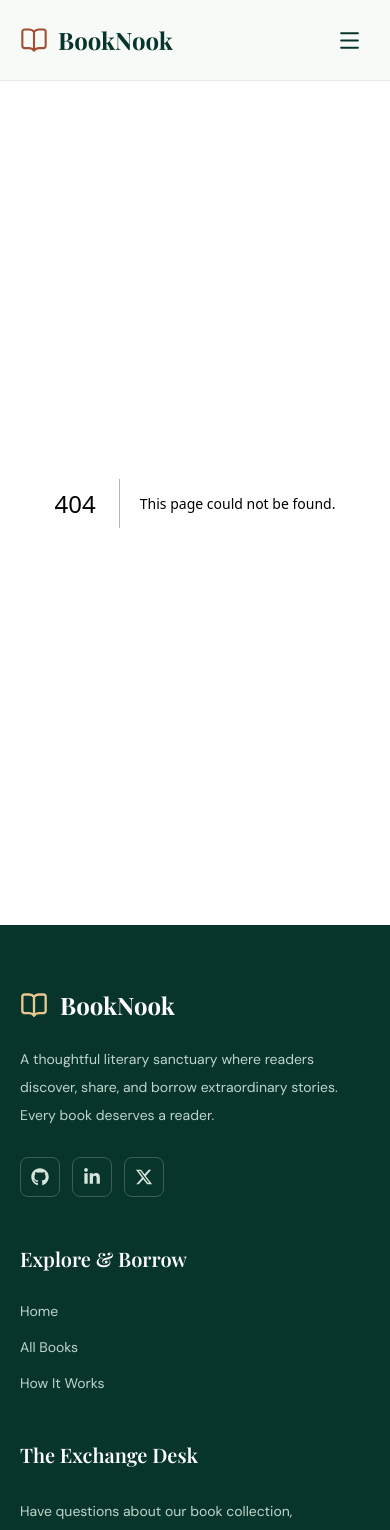
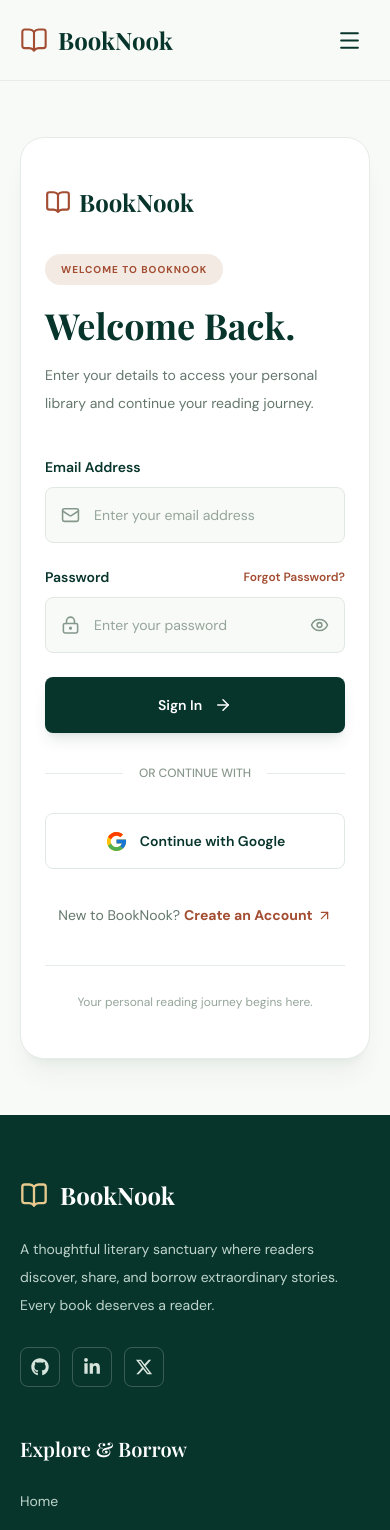
Before and after one commit to ariful-arif124/booknook-client, a Next.js app: page /login in a window 390 px wide. Before the commit this address had no page. Shown: the top 1530 px of the page. Built offline with nearby package versions, Linux system fonts and the light colour scheme; a web font is replaced by a local one.

Commit message:
Build responsive BookNook login page with Google sign in UI

```diff
--- /dev/null
+++ b/src/app/login/page.tsx
@@ -0,0 +1,13 @@
+
+import type { Metadata } from "next";
+import LoginForm from "@/components/auth/login-form";
+
+export const metadata: Metadata = {
+  title: "BookNook | Login",
+  description:
+    "Sign in to BookNook and access your personal library.",
+};
+
+export default function LoginPage() {
+  return <LoginForm />;
+}
--- /dev/null
+++ b/src/components/auth/login-form.tsx
@@ -0,0 +1,261 @@
+
+"use client";
+
+import Link from "next/link";
+import { useState } from "react";
+import {
+  ArrowRight,
+  ArrowUpRight,
+  BookOpen,
+  Eye,
+  EyeOff,
+  LockKeyhole,
+  Mail,
+  Sparkles,
+} from "lucide-react";
+import { FcGoogle } from "react-icons/fc";
+
+export default function LoginForm() {
+  const [email, setEmail] = useState("");
+  const [password, setPassword] = useState("");
+  const [showPassword, setShowPassword] = useState(false);
+  const [message, setMessage] = useState("");
+
+  const handleLogin = (e: React.FormEvent<HTMLFormElement>) => {
+    e.preventDefault();
+
+    setMessage(
+      "Login UI is ready. Authentication will be connected with Better Auth in a later step."
+    );
+  };
+
+  const handleGoogleLogin = () => {
+    setMessage(
+      "Google authentication will be enabled when Better Auth is connected."
+    );
+  };
+
+  return (
+    <section className="bg-[#F8FAF7] px-5 py-14 sm:py-20 lg:px-10">
+      <div className="mx-auto grid max-w-6xl overflow-hidden rounded-3xl border border-[#E5EBE6] bg-white shadow-xl shadow-[#07352C]/5 lg:grid-cols-2">
+        <div className="relative hidden min-h-[720px] flex-col justify-between overflow-hidden bg-[#07352C] p-12 text-white lg:flex">
+          <div className="absolute -right-28 -top-28 h-80 w-80 rounded-full border border-white/10" />
+
+          <div className="absolute -bottom-32 -left-24 h-96 w-96 rounded-full border border-white/10" />
+
+          <div className="absolute right-0 top-1/3 h-72 w-72 rounded-full bg-[#24604E]/40 blur-3xl" />
+
+          <div className="relative z-10">
+            <Link href="/" className="inline-flex items-center gap-3">
+              <BookOpen size={31} className="text-[#E7C98D]" />
+
+              <span className="font-serif text-3xl font-bold">
+                BookNook
+              </span>
+            </Link>
+          </div>
+
+          <div className="relative z-10">
+            <div className="mb-8 flex h-20 w-20 items-center justify-center rounded-2xl border border-white/15 bg-white/10">
+              <BookOpen
+                size={43}
+                strokeWidth={1.3}
+                className="text-[#E7C98D]"
+              />
+            </div>
+
+            <div className="mb-6 inline-flex items-center gap-2 rounded-full bg-white/10 px-4 py-2">
+              <Sparkles size={15} className="text-[#E7C98D]" />
+
+              <span className="text-[11px] font-bold uppercase tracking-widest text-[#E7C98D]">
+                Your Reading Sanctuary
+              </span>
+            </div>
+
+            <h2 className="font-serif max-w-md text-5xl font-bold leading-[1.2]">
+              Your Next Chapter Starts Here.
+            </h2>
+
+            <p className="mt-7 max-w-sm text-sm leading-8 text-[#C4D9CE]">
+              Every great story begins somewhere.
+              Reconnect with your favorite books,
+              discover new perspectives, and share
+              the joy of reading with our community.
+            </p>
+          </div>
+
+          <div className="relative z-10">
+            <div className="mb-6 h-px w-full bg-white/15" />
+
+            <p className="text-xs font-semibold uppercase tracking-[0.18em] text-[#E7C98D]">
+              Discover · Borrow · Return
+            </p>
+          </div>
+        </div>
+
+        <div className="flex flex-col justify-center px-6 py-12 sm:px-12 lg:px-14 lg:py-20">
+          <div className="mb-10">
+            <Link
+              href="/"
+              className="mb-9 inline-flex items-center gap-2 font-serif text-2xl font-bold text-[#07352C] lg:hidden"
+            >
+              <BookOpen size={26} className="text-[#A34D32]" />
+              BookNook
+            </Link>
+
+            <span className="mb-5 inline-flex items-center gap-2 rounded-full bg-[#F3EAE3] px-4 py-2 text-[10px] font-bold uppercase tracking-widest text-[#A34D32]">
+              Welcome to BookNook
+            </span>
+
+            <h1 className="font-serif text-4xl font-bold text-[#07352C] sm:text-5xl">
+              Welcome Back.
+            </h1>
+
+            <p className="mt-4 text-sm leading-7 text-[#64776D]">
+              Enter your details to access your personal
+              library and continue your reading journey.
+            </p>
+          </div>
+
+          <form onSubmit={handleLogin} className="space-y-6">
+            <div>
+              <label
+                htmlFor="login-email"
+                className="mb-2.5 block text-sm font-semibold text-[#07352C]"
+              >
+                Email Address
+              </label>
+
+              <div className="relative">
+                <Mail
+                  size={19}
+                  className="absolute left-4 top-1/2 -translate-y-1/2 text-[#84988C]"
+                />
+
+                <input
+                  id="login-email"
+                  type="email"
+                  required
+                  autoComplete="email"
+                  value={email}
+                  onChange={(e) => setEmail(e.target.value)}
+                  placeholder="Enter your email address"
+                  className="h-14 w-full rounded-lg border border-[#E1E8E2] bg-[#F8FAF7] pl-12 pr-4 text-sm text-[#07352C] outline-none transition-all placeholder:text-[#95A59A] focus:border-[#A34D32] focus:ring-2 focus:ring-[#A34D32]/10"
+                />
+              </div>
+            </div>
+
+            <div>
+              <div className="mb-2.5 flex items-center justify-between gap-3">
+                <label
+                  htmlFor="login-password"
+                  className="text-sm font-semibold text-[#07352C]"
+                >
+                  Password
+                </label>
+
+                <button
+                  type="button"
+                  onClick={() =>
+                    setMessage(
+                      "Password recovery is not enabled for this assignment."
+                    )
+                  }
+                  className="text-xs font-semibold text-[#A34D32] hover:underline"
+                >
+                  Forgot Password?
+                </button>
+              </div>
+
+              <div className="relative">
+                <LockKeyhole
+                  size={19}
+                  className="absolute left-4 top-1/2 -translate-y-1/2 text-[#84988C]"
+                />
+
+                <input
+                  id="login-password"
+                  type={showPassword ? "text" : "password"}
+                  required
+                  autoComplete="current-password"
+                  value={password}
+                  onChange={(e) => setPassword(e.target.value)}
+                  placeholder="Enter your password"
+                  className="h-14 w-full rounded-lg border border-[#E1E8E2] bg-[#F8FAF7] pl-12 pr-12 text-sm text-[#07352C] outline-none transition-all placeholder:text-[#95A59A] focus:border-[#A34D32] focus:ring-2 focus:ring-[#A34D32]/10"
+                />
+
+                <button
+                  type="button"
+                  onClick={() => setShowPassword(!showPassword)}
+                  aria-label={
+                    showPassword ? "Hide password" : "Show password"
+                  }
+                  className="absolute right-4 top-1/2 -translate-y-1/2 text-[#84988C] transition-colors hover:text-[#07352C]"
+                >
+                  {showPassword ? (
+                    <EyeOff size={19} />
+                  ) : (
+                    <Eye size={19} />
+                  )}
+                </button>
+              </div>
+            </div>
+
+            <button
+              type="submit"
+              className="flex h-14 w-full items-center justify-center gap-3 rounded-lg bg-[#07352C] text-sm font-semibold text-white shadow-lg shadow-[#07352C]/10 transition-all hover:bg-[#145244]"
+            >
+              Sign In
+              <ArrowRight size={18} />
+            </button>
+          </form>
+
+          {message && (
+            <div
+              role="status"
+              className="mt-5 rounded-lg border border-[#DFE8E0] bg-[#F1F6F1] p-4 text-sm leading-6 text-[#52685B]"
+            >
+              {message}
+            </div>
+          )}
+
+          <div className="my-8 flex items-center gap-4">
+            <div className="h-px flex-1 bg-[#E5EBE6]" />
+
+            <span className="text-xs font-medium text-[#89988D]">
+              OR CONTINUE WITH
+            </span>
+
+            <div className="h-px flex-1 bg-[#E5EBE6]" />
+          </div>
+
+          <button
+            type="button"
+            onClick={handleGoogleLogin}
+            className="flex h-14 w-full items-center justify-center gap-3 rounded-lg border border-[#E1E8E2] bg-white text-sm font-semibold text-[#07352C] transition-all hover:border-[#B9CFC0] hover:bg-[#F8FAF7]"
+          >
+            <FcGoogle size={23} />
+            Continue with Google
+          </button>
+
+          <p className="mt-9 text-center text-sm text-[#64776D]">
+            New to BookNook?{" "}
+            <Link
+              href="/register"
+              className="inline-flex items-center gap-1 font-bold text-[#A34D32] hover:underline"
+            >
+              Create an Account
+              <ArrowUpRight size={15} />
+            </Link>
+          </p>
+
+          <div className="mt-10 border-t border-[#E5EBE6] pt-7 text-center">
+            <p className="text-xs text-[#95A59A]">
+              Your personal reading journey begins here.
+            </p>
+          </div>
+        </div>
+      </div>
+    </section>
+  );
+}
```
